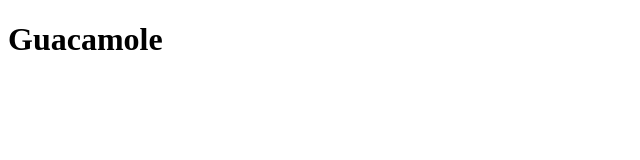
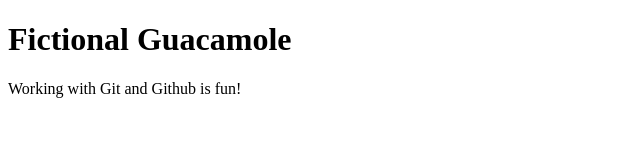
Before and after one commit to joslynb17/fictional-guacamole, a plain HTML site: page index.html in a window 1280 px wide. Shown: the whole page, without its empty margins (0-640 px from the left). Drawn offline with Linux system fonts and the light colour scheme.

Commit message:
changed the heading

```diff
--- a/index.html
+++ b/index.html
@@ -6,6 +6,7 @@
     <title>Document</title>
 </head>
 <body>
-    <h1>Guacamole</h1>
+    <h1>Fictional Guacamole</h1>
+    <p>Working with Git and Github is fun!</p>
 </body>
 </html>
```
